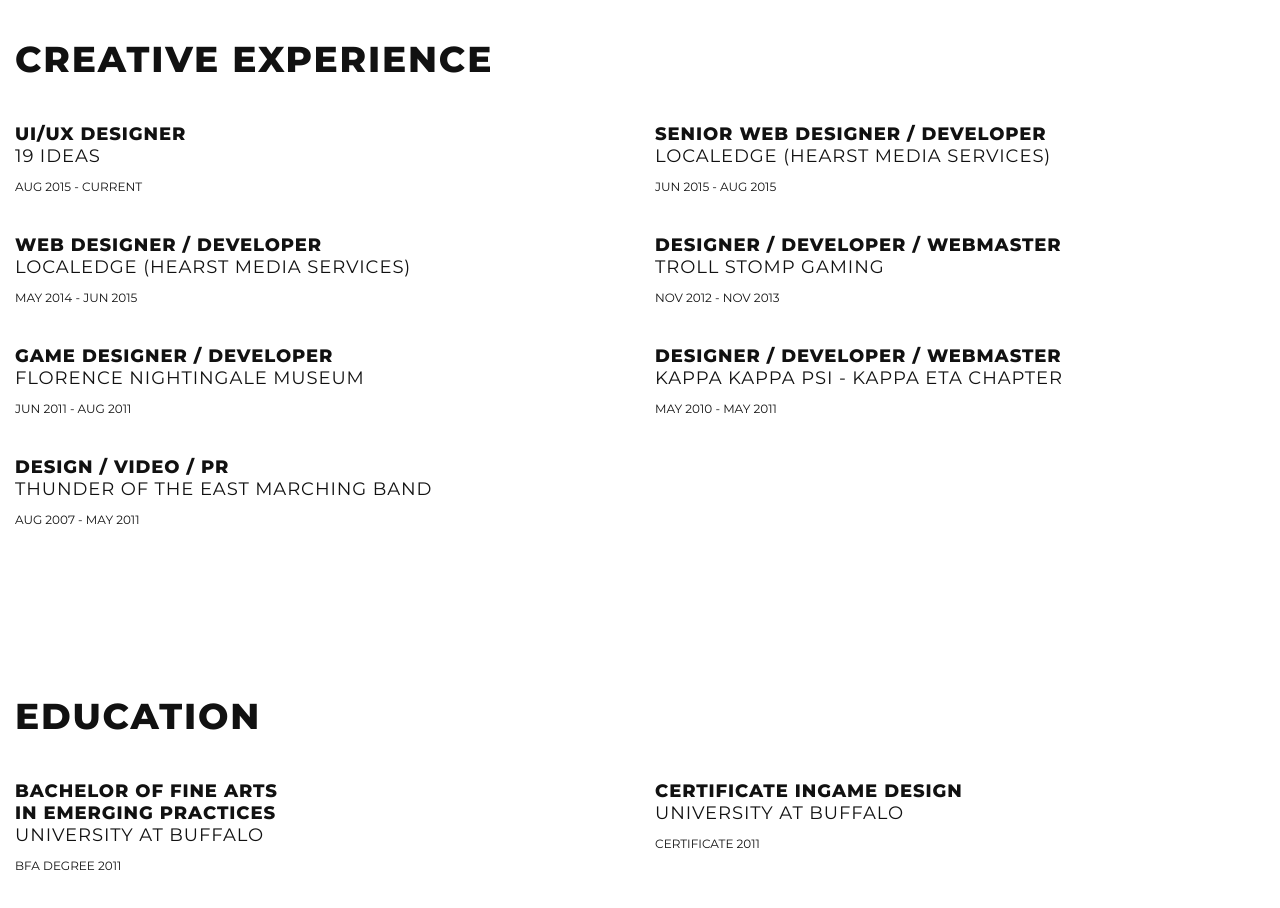
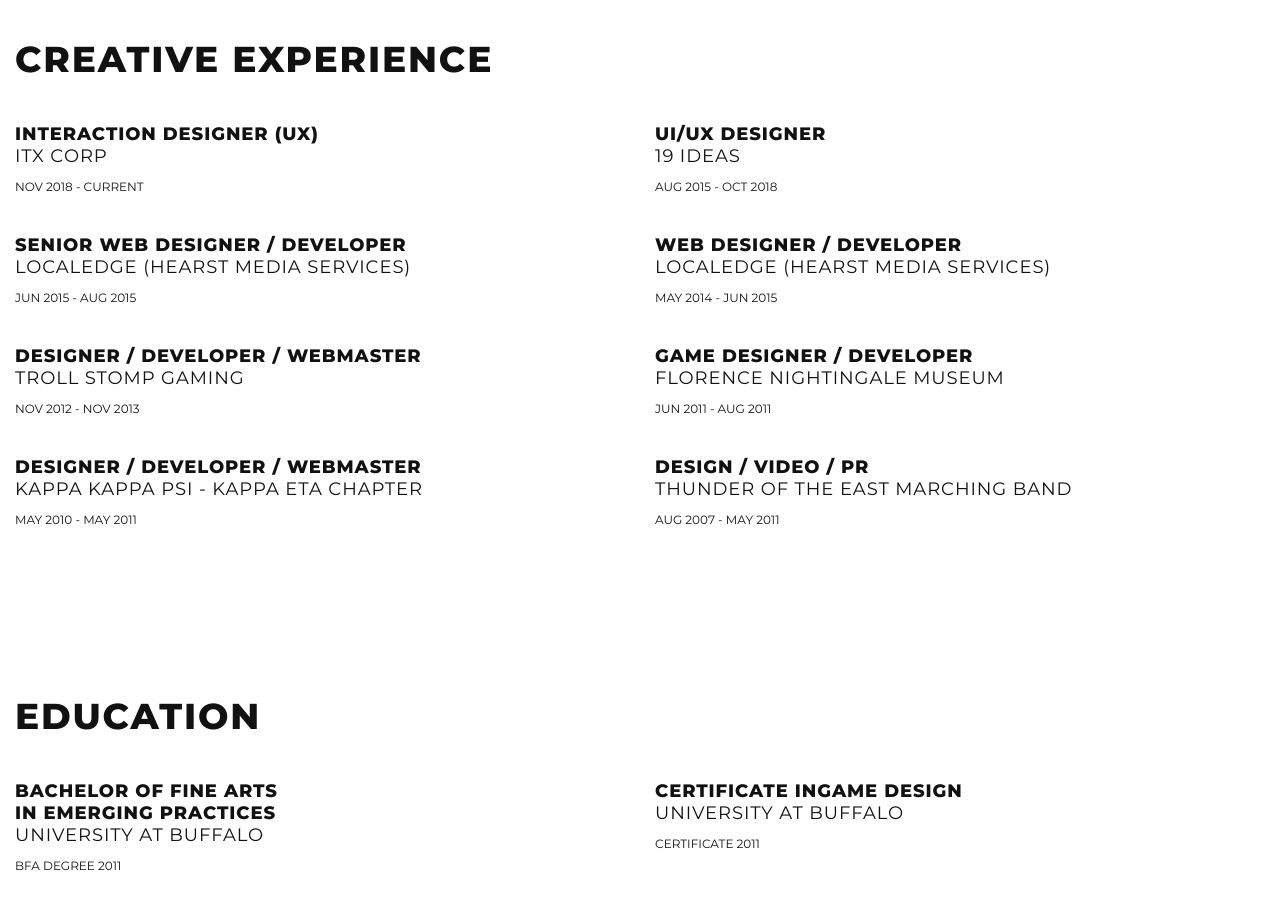
Before and after one commit to tylercoderre/tylercoderre.github.io, a website: page about.html in a window 1280 px wide. Shown: the part 1240-2148 px from the top of the page. Drawn offline with nearby package versions, Linux system fonts and the light colour scheme.

Commit message:
Resume & About Updates
Added ITX to my about page and PDF resume

```diff
--- a/about.html
+++ b/about.html
@@ -102,9 +102,15 @@
           <h2>CREATIVE EXPERIENCE</h2>
         </div>
         <div class="col-lg-6 col-md-6 col-sm-12" style="margin-bottom: 1em;">
+          <h4>INTERACTION DESIGNER (UX)<br/><span style="font-family: 'montserratregular';">ITX CORP</span></h4>
+          <ul class="services">
+            <li class="services">NOV 2018 - CURRENT</li>
+          </ul>
+        </div>
+        <div class="col-lg-6 col-md-6 col-sm-12" style="margin-bottom: 1em;">
           <h4>UI/UX DESIGNER<br/><span style="font-family: 'montserratregular';">19 IDEAS</span></h4>
           <ul class="services">
-            <li class="services">AUG 2015 - CURRENT</li>
+            <li class="services">AUG 2015 - OCT 2018</li>
           </ul>
         </div>
         <div class="col-lg-6 col-md-6 col-sm-12" style="margin-bottom: 1em;">
```
Also changed, not shown: 5 other files.
